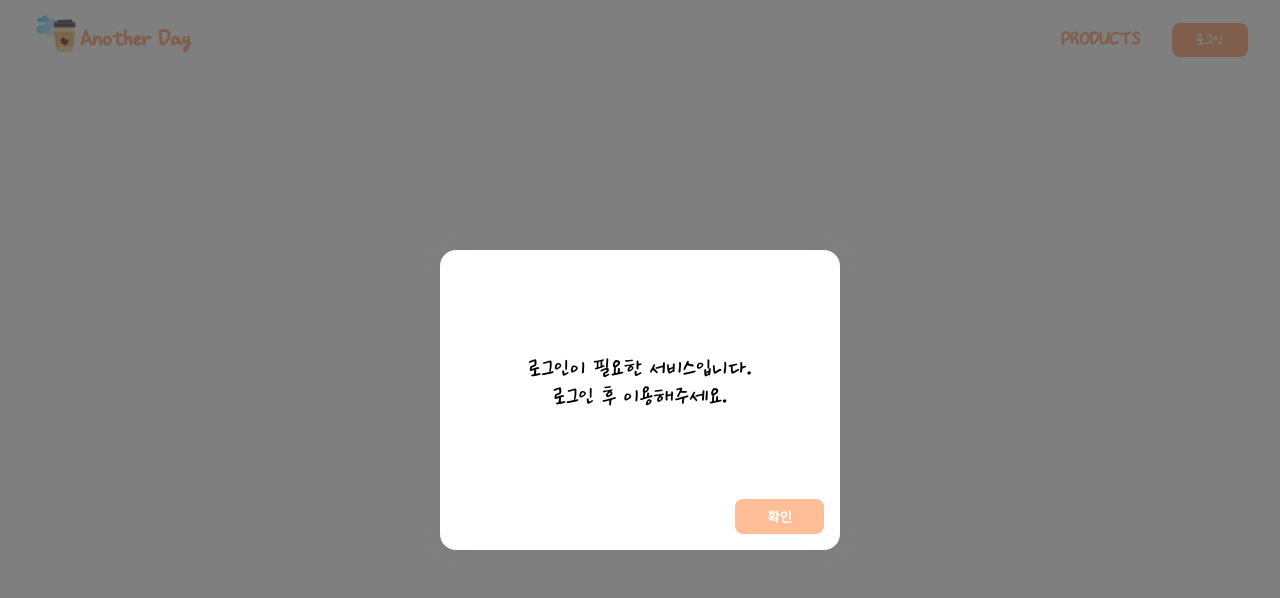
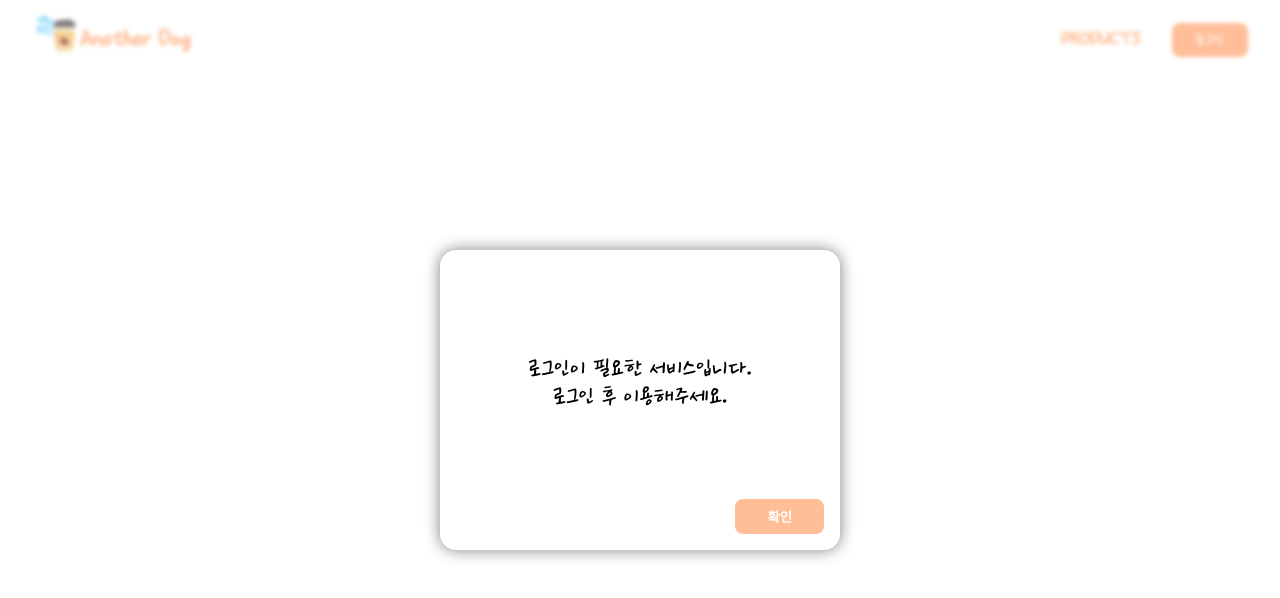
Before and after one commit to SeonnHo/another-day, a React (Create React App) app: page /create in a window 1280 px wide. Shown: the top 598 px of the page. Built offline with nearby package versions, Linux system fonts and the light colour scheme; no server answers.

Commit message:
모달 컴포넌트 createPortal 관련 코드 추가

```diff
--- a/src/components/Modal/Modal.jsx
+++ b/src/components/Modal/Modal.jsx
@@ -1,8 +1,11 @@
 import React from 'react';
 import * as S from './Modal.style';
+import { createPortal } from 'react-dom';
 
 export default function Modal({ content, onClick }) {
   return (
+    <>
+      {createPortal(
         <S.ModalBackdrop>
           <S.ModalCardBox>
             <S.ModalCard>
@@ -14,6 +17,9 @@ export default function Modal({ content, onClick }) {
               </S.ModalButtonBox>
             </S.ModalCard>
           </S.ModalCardBox>
-    </S.ModalBackdrop>
+        </S.ModalBackdrop>,
+        document.body
+      )}
+    </>
   );
 }
--- a/src/components/Modal/Modal.style.js
+++ b/src/components/Modal/Modal.style.js
@@ -12,12 +12,15 @@ const scale = keyframes`
   }
 `;
 
-export const ModalBackdrop = styled.main`
+export const ModalBackdrop = styled.div`
   position: fixed;
+  top: 0;
+  left: 0;
   z-index: 1000;
   width: 100vw;
   height: 100vh;
-  background-color: rgba(0, 0, 0, 0.5);
+  backdrop-filter: blur(2px);
+  -webkit-backdrop-filter: blur(2px);
 `;
 
 export const ModalCardBox = styled.div`
@@ -44,6 +47,12 @@ export const ModalCard = styled.div`
   padding: 1rem;
   box-sizing: border-box;
   animation: 0.5s ${scale} ease;
+
+  @media screen and (max-width: 768px) {
+    width: 300px;
+    height: 200px;
+    padding: 0.5rem;
+  }
 `;
 
 export const ModalContentBox = styled.div`
@@ -60,6 +69,10 @@ export const ModalContent = styled.p`
   margin: 0;
   white-space: pre-wrap;
   text-align: center;
+
+  @media screen and (max-width: 768px) {
+    font-size: 1rem;
+  }
 `;
 
 export const ModalButtonBox = styled.div`
@@ -81,4 +94,9 @@ export const ModalButton = styled.button`
   &:hover {
     background-color: #de8286;
   }
+
+  @media screen and (max-width: 768px) {
+    padding: 0.4rem 1.5rem;
+    font-size: 0.7rem;
+  }
 `;
```
Lines whose indentation alone changed are shown as unchanged.
